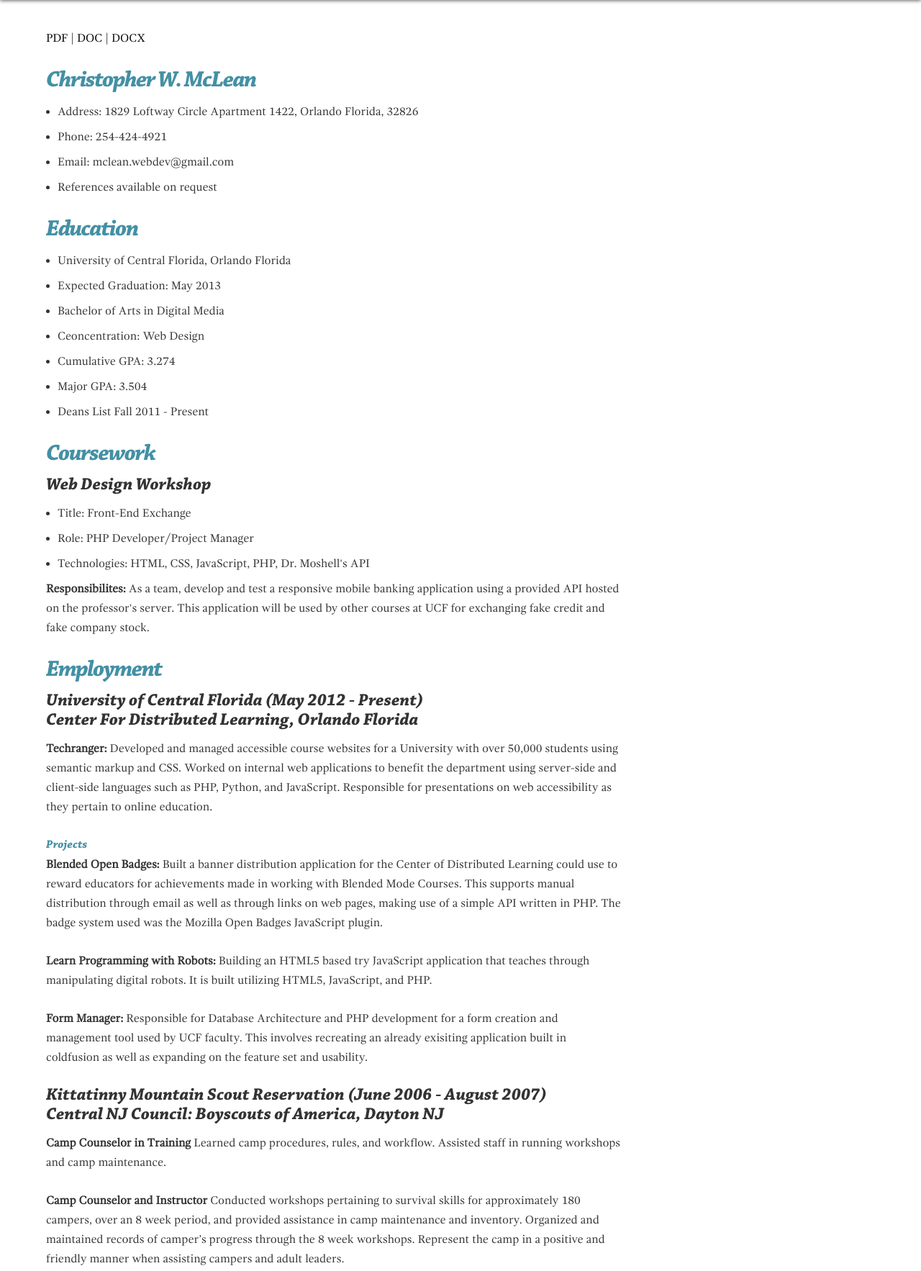
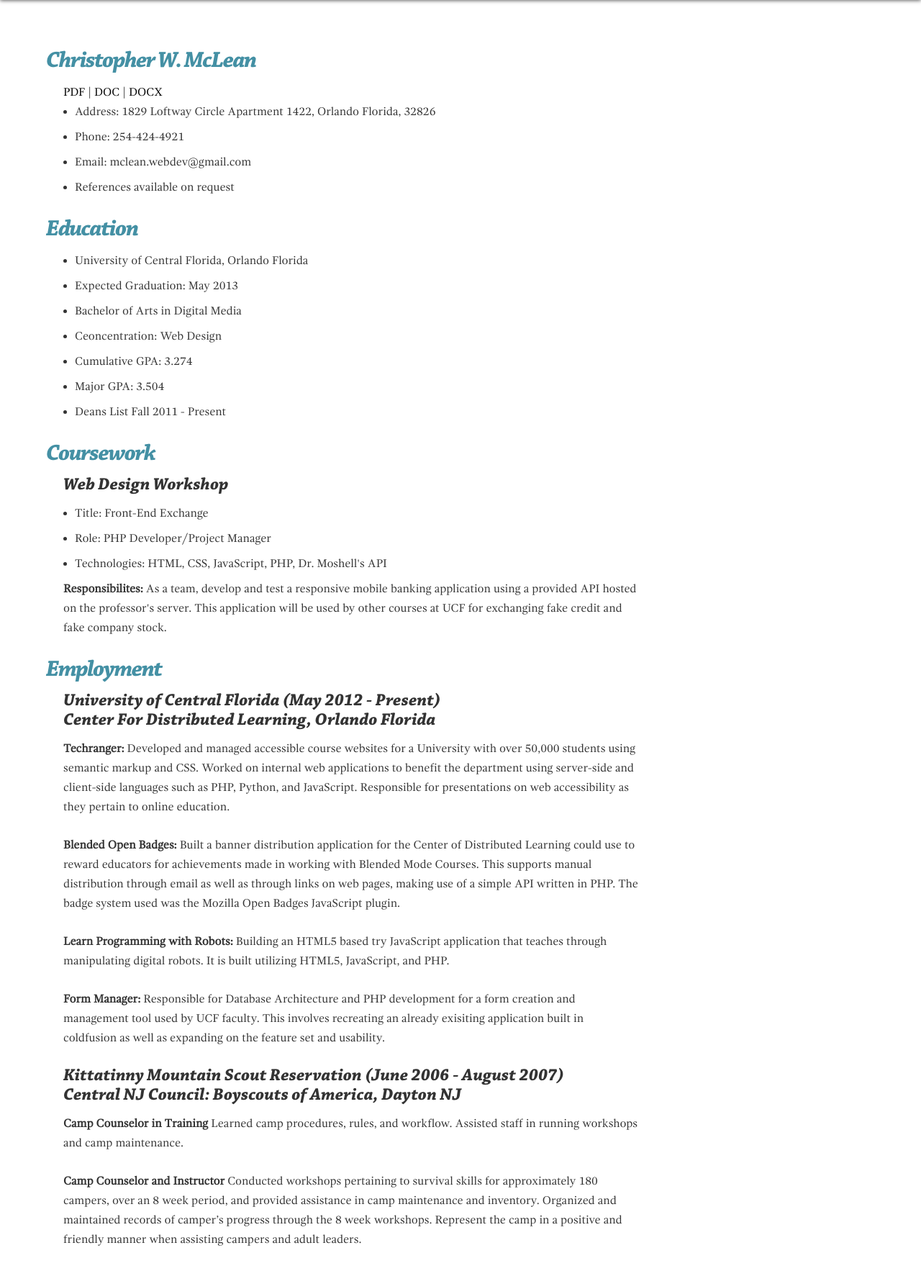
Before and after one commit to havok2905/Portfolio, a PHP site: page /resume.php in a window 1280 px wide. Shown: the part 88-1854 px from the top of the page at 72% size. Run offline with PHP 8.4, Linux system fonts and the light colour scheme.

Commit message:
removed redundant css and worked on margin styling for resume.php

```diff
--- a/blog.php
+++ b/blog.php
@@ -27,7 +27,7 @@
 		print("
 			<div>
 				<h2><a href='$path'>$title</a></h2>
-				<p><a href='web'>$category</a> | ".date("m-d-Y",strtotime($datecreated))."</p>
+				<p>$category | ".date("m-d-Y",strtotime($datecreated))."</p>
 				<p>$description</p>
 				<span class='comment_icon'>$numcomments</span>
 			</div>
--- a/css/main.css
+++ b/css/main.css
@@ -77,7 +77,10 @@ body *:focus{outline: none;}
 	margin: -4px;
 }
 .left img{max-width: 100%;}
+
 .full{width:100%;}
+
+.mx2{margin-left:1.5em;}
 
 
 /* HEADERS & TEXT */
@@ -117,13 +120,6 @@ h3.resume{
 	font-weight: bold;
 	font-size: 1.5em;
 	color: #333333;
-}
-
-h4{
-	font-family: ChapPro;
-	font-weight: bold;
-	font-size: 1em;
-	color: #4490A4;
 }
 
 a{
--- a/resume.php
+++ b/resume.php
@@ -5,20 +5,22 @@
 	echo Layout::header("Resume");
 ?>
 
-<div>
+<h2>Christopher W. McLean</h2>
+<div class="mx2">
 	<ul class="inlinelist">
 		<li><a href="">PDF</a> | </li>
 		<li><a href="">DOC</a> | </li>
 		<li><a href="">DOCX</a></li>
 	</ul>
-	<h2>Christopher W. McLean</h2>
 	<ul class="markedlist">
 		<li>Address: 1829 Loftway Circle Apartment 1422, Orlando Florida, 32826</li>
 		<li>Phone: 254-424-4921</li>
 		<li>Email: mclean.webdev@gmail.com</li>
 		<li>References available on request</li>
 	</ul>
+</div>
 <h2>Education</h2>
+<div class="mx2">
 	<ul class="markedlist">
 		<li>University of Central Florida, Orlando Florida</li>
 		<li>Expected Graduation: May 2013</li>
@@ -28,7 +30,9 @@
 		<li>Major GPA: 3.504</li>
 		<li>Deans List Fall 2011 - Present</li>
 	</ul>
+</div>
 <h2>Coursework</h2>
+<div class="mx2">
 	<h3 class="resume">Web Design Workshop</h3>
 	<ul class="markedlist">
 		<li>Title: Front-End Exchange</li>
@@ -40,7 +44,9 @@
 		API hosted on the professor's server. This application will be used by other courses at UCF
 		for exchanging fake credit and fake company stock.
 	</p>
+</div>
 <h2>Employment</h2>
+<div class="mx2">
 	<h3 class="resume">University of Central Florida (May 2012 - Present)<br/> Center For Distributed Learning, Orlando Florida</h3>
 	<p>
 		<strong>Techranger:</strong> Developed and managed accessible course websites for a University with over 50,000 students
@@ -48,7 +54,6 @@
 		and client-side languages such as PHP, Python, and  JavaScript.  Responsible for presentations on web accessibility
 		as they pertain to online education.
 	</p>
-	<h4>Projects</h4>
 	<p>
 		<strong>Blended Open Badges:</strong> Built a banner distribution application for the Center of Distributed Learning could use to reward educators for
 		achievements made in working with Blended Mode Courses. This supports manual distribution through email as well as
@@ -73,7 +78,9 @@
 		and provided assistance in camp maintenance and inventory. Organized and maintained records of camper’s progress through
 		the 8 week workshops. Represent the camp in a positive and friendly manner when assisting campers and adult leaders.
 	</p>
+</div>
 <h2>Awards and Honors</h2>
+<div class="mx2">
 	<ul class="markedlist">
 		<li>Deans List (2011-2013, University of Central Florida)
 		<li>Eagle Scout Award (2009, Boy Scout Troop 33)</li>
@@ -81,7 +88,9 @@
 		<li>NJ Regional Champion (2006 - 2008, FIRST Robotics Team 25)</li>
 		<li>NJ Regional FInalist (2009, FIRST Robotics Team 25)</li>
 	</ul>
+</div>
 <h2>Languages, Frameworks, &amp; Software</h2>
+<div class="mx2">
 	<ul class="markedlist">
 		<li>HTML, XTHML, HTML5, XML</li>
 		<li>CSS</li>
@@ -92,7 +101,9 @@
 		<li>Photoshop, Illustrator</li>
 		<li>Git Version Control</li>
 	</ul>
+</div>
 <h2>Skills</h2>
+<div class="mx2">
 	<ul class="markedlist">
 		<li>Experience leading and participating in successful team based projects</li>
 		<li>Understanding of Responsive and Adaptive Design for multiple platforms</li>
```
Also changed, not shown: me.php (+1 -9 lines). Lines whose indentation alone changed are shown as unchanged.
